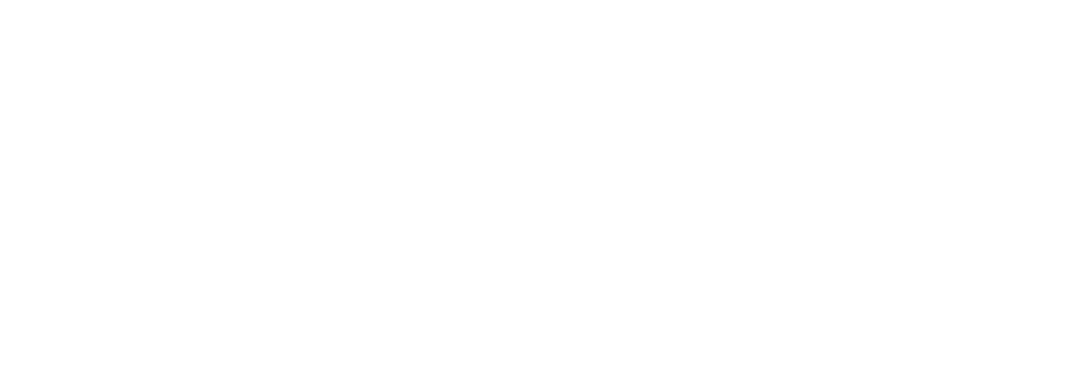
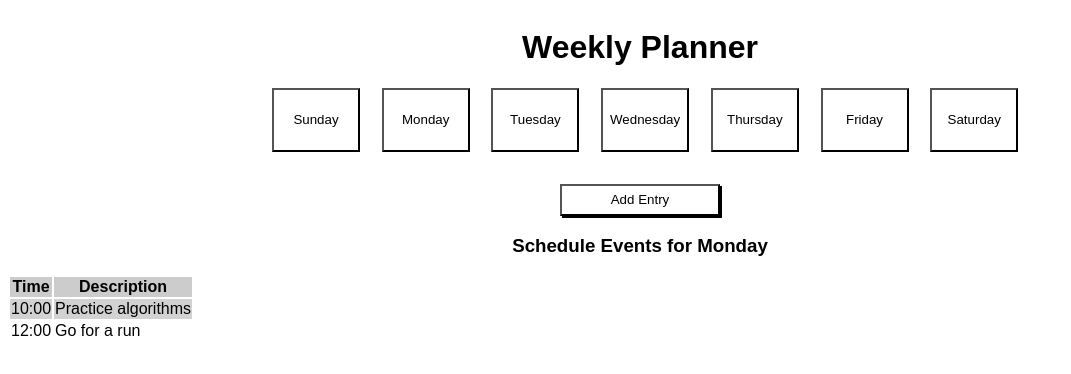
Before and after one commit to jamessding/week-planner, a website: page index.html in a window 1280 px wide. Shown: the whole page, without its empty margins (0-1071 px from the left). Drawn offline with Linux system fonts and the light colour scheme.

Commit message:
added styling and basic html

```diff
--- a/index.html
+++ b/index.html
@@ -1,12 +1,70 @@
 <!DOCTYPE html>
 <html lang="en">
+
 <head>
   <meta charset="UTF-8">
   <meta name="viewport" content="width=device-width, initial-scale=1.0">
   <title>Week Planner</title>
   <link rel="stylesheet" href="styles.css">
 </head>
+
 <body>
+  <div class="container">
+    <div class="row center">
+      <h1>Weekly Planner</h1>
+    </div>
+    <div class="row left-padding view">
+      <div class="column-seven">
+        <button class="week-button sunday">Sunday</button>
+      </div>
+      <div class="column-seven">
+        <button class="week-button monday">Monday</button>
+      </div>
+      <div class="column-seven">
+        <button class="week-button tuesday">Tuesday</button>
+      </div>
+      <div class="column-seven">
+        <button class="week-button wednesday">Wednesday</button>
+      </div>
+      <div class="column-seven">
+        <button class="week-button thursday">Thursday</button>
+      </div>
+      <div class="column-seven">
+        <button class="week-button friday">Friday</button>
+      </div>
+      <div class="column-seven">
+        <button class="week-button saturday">Saturday</button>
+      </div>
+    </div>
+    <div class="row center">
+      <button class="entry-button top-margin">Add Entry</button>
+    </div>
+  </div>
+  <div class="view">
+    <div class="row center">
+      <h3>Schedule Events for Monday</h3>
+    </div>
+    <div class="row">
+      <table>
+        <thead>
+          <tr>
+            <th>Time</th>
+            <th>Description</th>
+          </tr>
+        </thead>
+        <tbody>
+          <tr>
+            <td>10:00</td>
+            <td>Practice algorithms</td>
+          </tr>
+          <tr>
+            <td>12:00</td>
+            <td>Go for a run</td>
+          </tr>
+      </table>
+    </div>
+  </div>
   <script src="main.js"></script>
 </body>
+
 </html>
--- a/styles.css
+++ b/styles.css
@@ -0,0 +1,56 @@
+/* * {
+  margin: 0;
+  padding: 0;
+} */
+
+body {
+  font-family: Arial, Helvetica, sans-serif;
+}
+
+.container {
+  max-width: 800px;
+  margin: auto;
+}
+
+.row {
+  display: flex;
+  flex-wrap: wrap;
+}
+
+.column-seven {
+  flex-basis: calc(100% / 7);
+}
+
+.week-button {
+  background-color: white;
+  width: 5.5rem;
+  height: 4rem;
+}
+
+.center {
+  justify-content: center;
+}
+
+.left-padding {
+  padding-left: 2rem;
+}
+
+.top-margin {
+  margin-top: 2rem;
+}
+
+.entry-button {
+  background-color: white;
+  width: 10rem;
+  height: 2rem;
+  box-shadow: 2px 2px #000;
+}
+
+th {
+  background-color: rgb(204, 204, 204);
+  color: black;
+}
+
+tr:nth-child(2n-1) {
+  background-color: #d2d2d2;
+}
```
